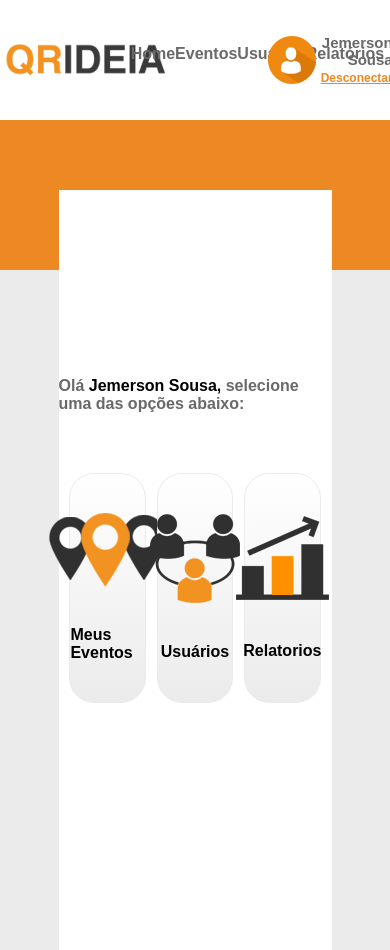
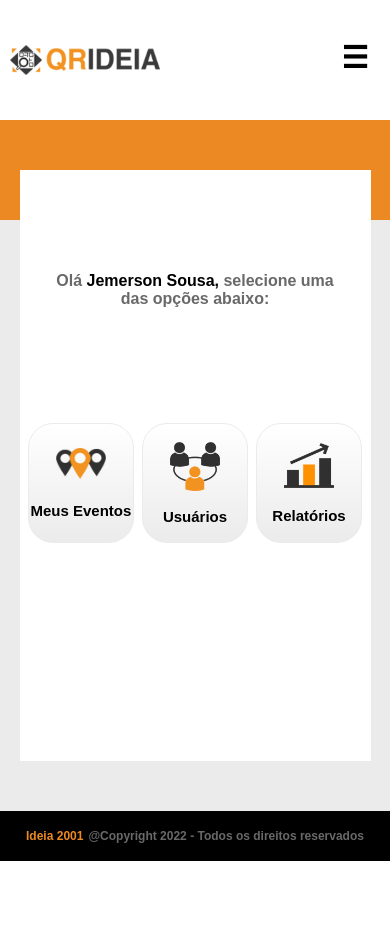
Before and after one commit to jeymes/TesteIdeia2001, a plain HTML site: page index.html in a window 390 px wide. Shown: the top 950 px of the page. After the commit the page ends 861 px from the top, so only its background shows below. Drawn offline with Linux system fonts and the light colour scheme.

Commit message:
responsive complete

```diff
--- a/index.html
+++ b/index.html
@@ -4,7 +4,13 @@
 <head>
     <title>Ideia2001</title>
 
+
+    <meta name="viewport" content="width=device-width, user-scalable=yes, initial-scale=1.0, maximum-scale=10, minimum-scale=1.0">
+
     <link rel="stylesheet" href="./style/styles.css">
+
+    <!-- styles Responsive -->
+    <link rel="stylesheet" href="./style/responsive.css">
 </head>
 
 <body>
@@ -16,12 +22,20 @@
                 <img src="./img/logo.png" alt="Logo">
             </div>
 
-            <nav class="ContainerMenu">
+            <div class="ContainerMenu">
+                <div>
                     <a href="#">Home</a>
+                </div>
+                <div>
                     <a href="#">Eventos</a>
+                </div>
+                <div>
                     <a href="#">Usuários</a>
+                </div>
+                <div>
                     <a href="#">Relatórios</a>
-            </nav>
+                </div>
+            </div>
 
             <div class="ContainerLogin">
                 <img src="./img/user.png" alt="Usuário">
@@ -30,6 +44,33 @@
                     <a href="#">Desconectar</a>
                 </div>
             </div>
+
+
+            <div class="menu">
+                <input type="checkbox" id="bt-menu" />
+                <label for="bt-menu">&#9776</label>
+
+
+                <div class="option">
+                    <a href="#">
+                        <li>Home</li>
+                    </a>
+                    <a href="#">
+                        <li>Eventos</li>
+                    </a>
+                    <a href="#">
+                        <li>Usuários</li>
+                    </a>
+                    <a href="#">
+                        <li>Relatórios</li>
+                    </a>
+                    <a href="#">
+                        <li>Login</li>
+                    </a>
+
+                </div>
+            </div>
+
 
         </div>
     </header>
@@ -40,7 +81,7 @@
         <div class="ContainerCards">
 
             <div class="TituloCard">
-                    <p>Olá <a>Jemerson Sousa,</a>  selecione uma das opções abaixo: </p>
+                <p>Olá <a>Jemerson Sousa,</a> selecione uma das opções abaixo: </p>
             </div>
 
             <div class="Cards">
@@ -56,7 +97,7 @@
 
                 <div class="Relatorio">
                     <img src="./img/icone-relatorios.png" alt="IconRelatórios">
-                        <span>Relatorios</span>
+                    <span>Relatórios</span>
                 </div>
 
             </div>
--- /dev/null
+++ b/style/responsive.css
@@ -0,0 +1,135 @@
+:root {
+    --DarkOrange: #ec8923;
+    --DimGray: #696969;
+    --Black: #000000;
+    --Gainsboro:#EBEBEB;
+    --white: #fff
+}
+@media  (max-width: 900px){
+    .ContainerHome{
+        height: 100vh;
+    }
+    .ContainerCards{
+        width: 80%;
+    }
+    .ContainerMenu{
+        width: 50%;
+    }
+    .Cards div{
+        width: 30%;
+        height: 200px;
+    }
+}
+@media  (max-width: 800px){
+    .ContainerHome{
+        height: 100vh;
+    }
+    .ContainerLogin div p{
+        font-size: 12px;
+    }
+    .ContainerLogin img{
+        width: 35px;
+    }
+    .ContainerImg img{
+        width: 200px;
+    }
+    .Cards img{
+        width: 90px;
+    }
+}
+
+@media (max-width: 685px){
+    .Cards div{
+        width: 25%;
+        height: 150px;
+    }
+    .Cards img{
+        width: 70px;
+    }
+}
+@media (max-width: 685px){
+
+    /* dropdown */
+    .ContainerMenu, .ContainerLogin{
+        display: none;
+    }
+    .menu{
+        width: 200px;
+        display: flex;
+        justify-content: flex-end;
+    }
+    label[for='bt-menu']{
+        display: block;
+
+    }
+    .option{
+       width: 100px;
+       justify-content: center;
+       align-items: center;
+       margin-top: 50px;
+       display: none;
+       position: fixed;
+       z-index: 5;
+       background-color: var(--Gainsboro);
+    }
+    .option a{
+        text-align: center;
+        list-style-type: none;
+        text-decoration: none;
+        color: var(--Black);
+
+    }
+    .option li{
+        padding: 10px 0;
+        color: var(--DimGray);
+    }
+    .option li:hover{
+        color: var(--DarkOrange);
+        font-size: 15px;
+    }
+    div #bt-menu:checked ~ .option{
+        display: block;
+    }
+}
+@media (max-width: 600px){
+    .BarraOrange{
+        height: 100px;
+    }
+    .ContainerHome{
+        height: 70vh;
+    }
+    .ContainerCards{
+        width: 90%;
+        bottom: 50px;
+    }
+    .Cards img{
+        width: 50px;
+    }
+    .Cards div{
+        width: 30%;
+        height: 150px;
+    }
+    .Cards div span{
+        font-size: 15px;
+    }
+    .TituloCard{
+        width: 80%;
+        text-align: center;
+    }
+    .ContainerFooter a{
+        text-align: center;
+        font-size: 12px;
+    }
+    .ContainerFooter p{
+        text-align: center;
+        font-size: 12px;
+    }
+}
+@media (max-width: 478px){
+    .Cards div{
+        height: 120px;
+    }
+    .ContainerImg img{
+        width: 150px;
+    }
+}
--- a/style/styles.css
+++ b/style/styles.css
@@ -25,7 +25,7 @@
     display: flex;
     justify-content: center;
     align-items: center;
-    width: 25%;
+    /* width: 33%; */
     cursor: pointer;
     /* border: 1px solid red; */
 }
@@ -49,7 +49,7 @@
 }
 
 .ContainerLogin{
-    width: 25%;
+    /* width: 33%; */
     display: flex;
     justify-content: center;
     align-items: center;
@@ -59,6 +59,7 @@
     cursor: pointer;
 }
 .ContainerLogin div{
+    /* border: 1px solid red; */
     margin-left: 5px;
     text-align: end;
     cursor: pointer;
@@ -72,7 +73,27 @@
 }
 .ContainerLogin div p{
     font-size: 15px;
+    /* border: 1px solid red; */
     color: var(--DimGray);
+}
+
+label[for='bt-menu']{
+    padding: 5px;
+    color: var(--Black);
+    text-align: center;
+    font-size: 30px;
+    cursor: pointer;
+    width: 50px;
+    height: 50px;
+}
+label[for='bt-menu']{
+    display: none;
+}
+#bt-menu{
+    display: none;
+}
+.option{
+    display: none;
 }
 
 /* BarraOrange!! */
@@ -96,7 +117,7 @@
 }
 .ContainerCards{
     width: 70%;
-    height: 90%;
+    height: 100%;
     display: flex;
     flex-direction: column;
     justify-content: center;
@@ -138,6 +159,9 @@ a{
     cursor: pointer;
     /* border: 1px solid red; */
 }
+.Cards div span{
+    text-align: center;
+}
 .ContainerFooter div{
     display: flex;
     width: 100%;
```
Lines whose indentation alone changed are shown as unchanged.
